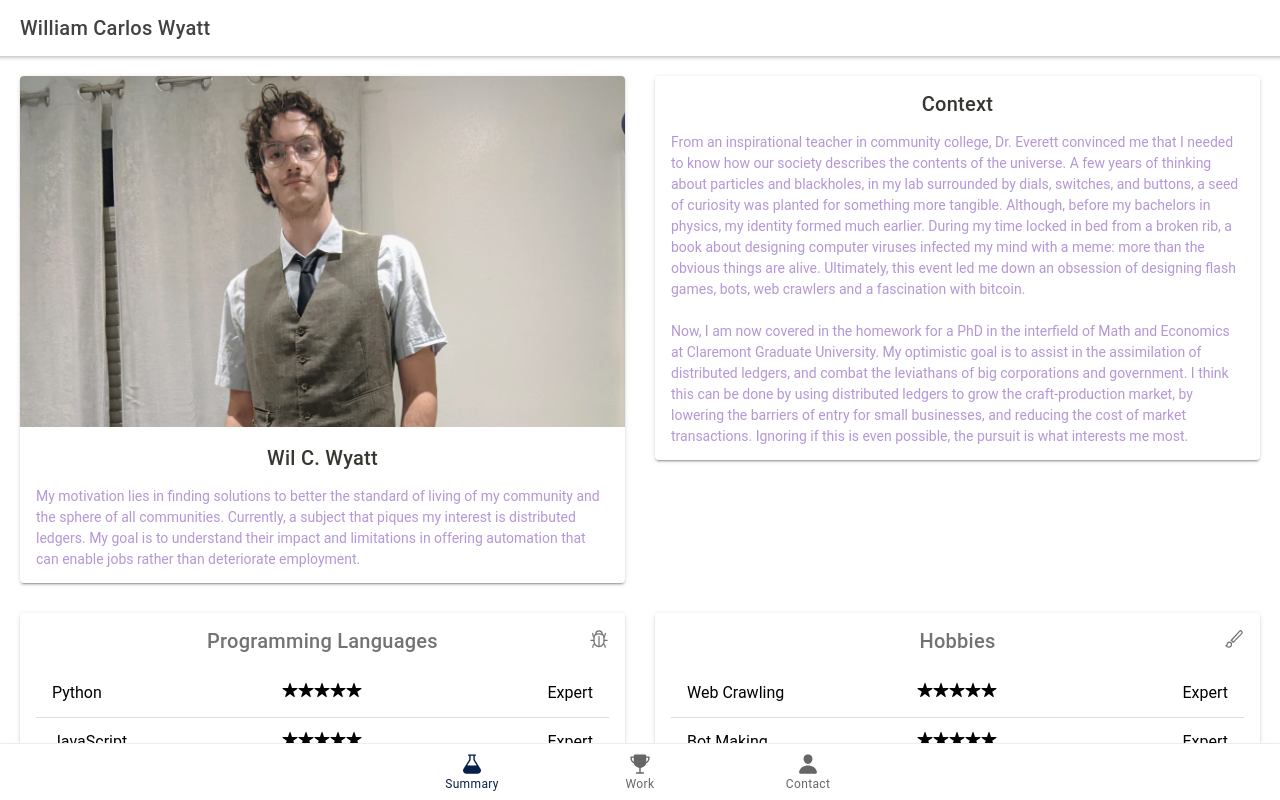
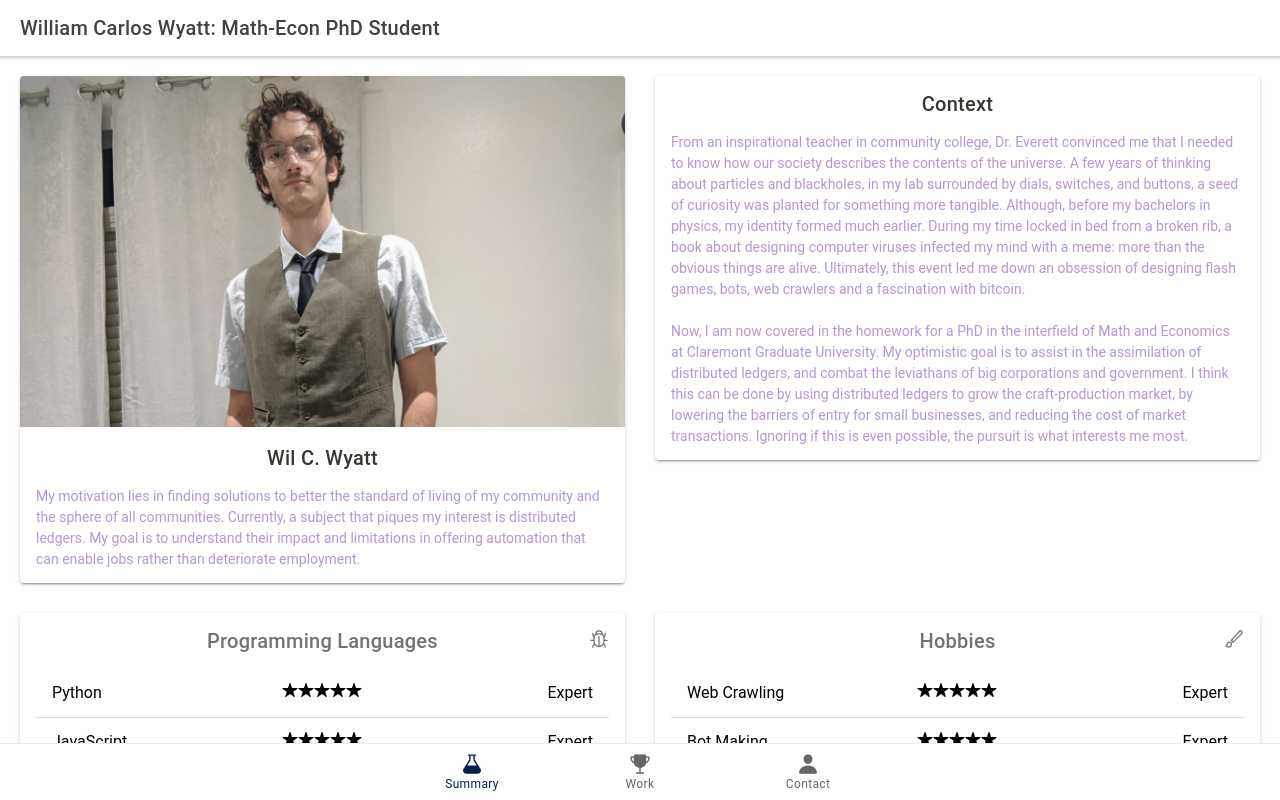
Before and after one commit to Tsangares/gradstudent, a React (Create React App) app: page /summary in a window 1280 px wide. Built offline with nearby package versions, Linux system fonts and the light colour scheme.

Commit message:
Settind up remote repo.

```diff
--- a/src/pages/Tab1.tsx
+++ b/src/pages/Tab1.tsx
@@ -39,7 +39,7 @@ const Tab1: React.FC = () => {
     <IonPage>
       <IonHeader>
         <IonToolbar>
-          <IonTitle>William Carlos Wyatt</IonTitle>
+          <IonTitle>William Carlos Wyatt: Math-Econ PhD Student</IonTitle>
         </IonToolbar>
       </IonHeader>
       <IonContent fullscreen>
--- a/src/pages/Tab2.tsx
+++ b/src/pages/Tab2.tsx
@@ -70,7 +70,7 @@ const Tab2: React.FC = () => {
 		    </IonRow>
 		</IonGrid>
 		<IonItem className="ion-margin-top" lines="none">
-		    <IonTitle className="ion-text-center">Noteable Projects</IonTitle>
+		    <IonTitle className="ion-text-center">Notable Projects</IonTitle>
 		</IonItem>
 		<IonGrid className="ion-margin">
 		    <IonRow>
```
Also changed, not shown: 1 other file (tests, documents, lock files or other folders).
